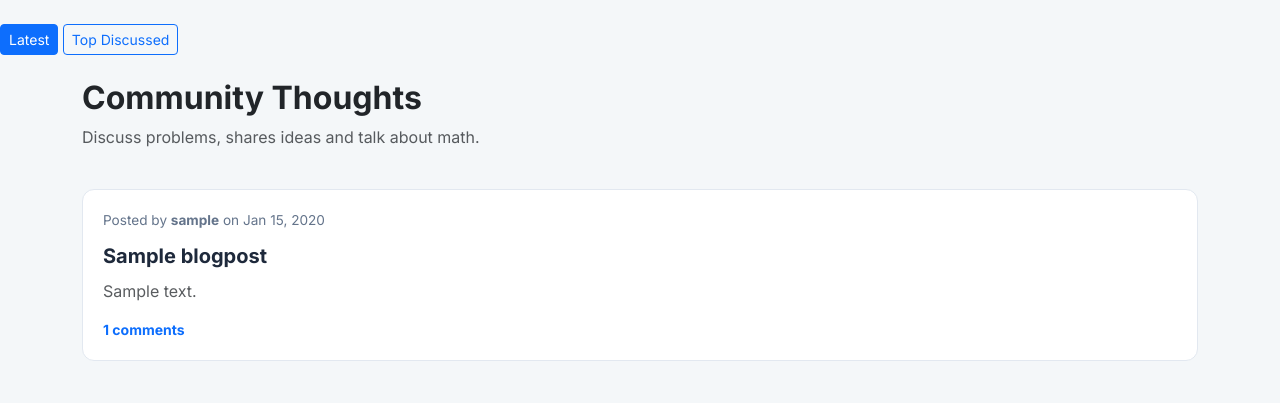
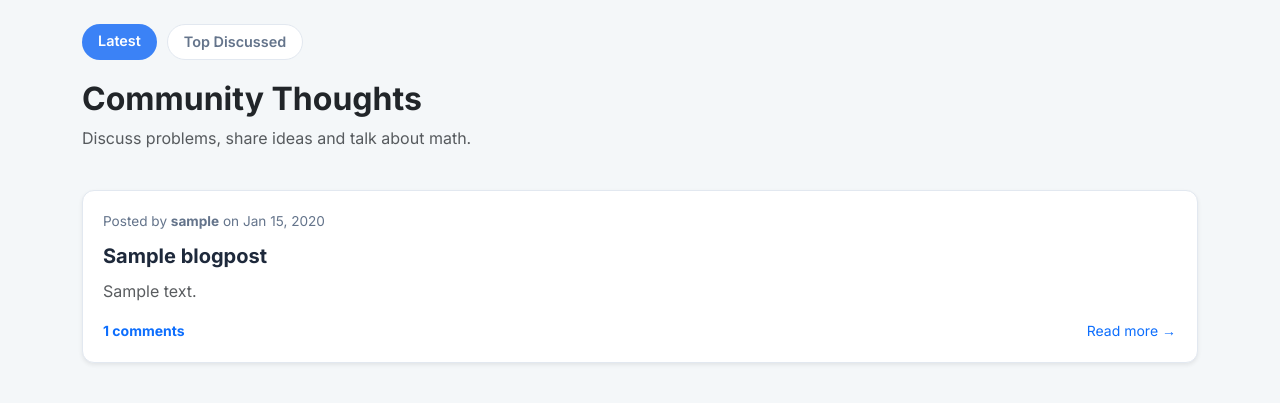
Before and after one commit to HASGITH/Mathforces, a Django app: page /archive/community/ in a window 1280 px wide. Shown: the part 56-459 px from the top of the page. Run offline with Django 5.2, Linux system fonts and the light colour scheme; tables that the repository leaves empty hold one stand-in row (values such as "Sample post").

Commit message:
Added community links and updated templates

```diff
--- a/archive/templates/archive/community.html
+++ b/archive/templates/archive/community.html
@@ -12,6 +12,12 @@
         .post-card:hover { border-color: #3b82f6; }
         .post-title { font-weight: 700; color: #1e293b; text-decoration: none; font-size: 1.25rem; }
         .post-meta { font-size: 0.85rem; color: #64748b; margin-bottom: 10px; }
+        /* Фикс для кнопок сортировки */
+        .sort-tabs { margin-bottom: 20px; display: flex; gap: 10px; }
+        .sort-btn { padding: 6px 16px; border-radius: 20px; font-size: 0.9rem; font-weight: 600; text-decoration: none; transition: 0.3s; }
+        .sort-btn-active { background: #3b82f6; color: white !important; }
+        .sort-btn-inactive { background: white; color: #64748b; border: 1px solid #e2e8f0; }
+        .sort-btn-inactive:hover { border-color: #3b82f6; color: #3b82f6; }
     </style>
 </head>
 <body>
@@ -26,31 +32,39 @@
         </div>
     </nav>
 
-    <div class="mb-4">
-        <a href="?sort=new" class="btn btn-sm {% if sort == 'new' %}btn-primary{% else %}btn-outline-primary{% endif %}">Latest</a>
-        <a href="?sort=discussed" class="btn btn-sm {% if sort == 'discussed' %}btn-primary{% else %}btn-outline-primary{% endif %}">Top Discussed</a>
-    </div>
+    <div class="container">
+        <div class="sort-tabs">
+            <a href="?sort=new" class="sort-btn {% if sort == 'new' or not sort %}sort-btn-active{% else %}sort-btn-inactive{% endif %}">Latest</a>
+            <a href="?sort=discussed" class="sort-btn {% if sort == 'discussed' %}sort-btn-active{% else %}sort-btn-inactive{% endif %}">Top Discussed</a>
+        </div>
 
-    <div class="container">
         <div class="d-flex justify-content-between align-items-center mb-4">
             <div>
                 <h2 class="fw-bold">Community Thoughts</h2>
-                <p class="text-muted">Discuss problems, shares ideas and talk about math.</p>
+                <p class="text-muted">Discuss problems, share ideas and talk about math.</p>
             </div>
             {% if user.is_authenticated %}
-            <a href="{% url 'create_post' %}" class="btn btn-primary fw-bold">Create Post</a>
+                <a href="{% url 'create_post' %}" class="btn btn-primary fw-bold shadow-sm">Create Post</a>
             {% endif %}
         </div>
 
         {% for post in posts %}
-        <div class="post-card">
+        <div class="post-card shadow-sm">
             <div class="post-meta">Posted by <b>{{ post.author.username }}</b> on {{ post.created_at|date:"M d, Y" }}</div>
             <a href="{% url 'post_detail' post.id %}" class="post-title">{{ post.title }}</a>
             <div class="mt-2 text-muted">{{ post.content|truncatewords:30 }}</div>
-            <div class="mt-3 small fw-bold text-primary">{{ post.comments.count }} comments</div>
+            <div class="mt-3 d-flex justify-content-between align-items-center">
+                <span class="small fw-bold text-primary">{{ post.comments.count }} comments</span>
+                <a href="{% url 'post_detail' post.id %}" class="btn btn-link btn-sm p-0 text-decoration-none">Read more →</a>
+            </div>
         </div>
         {% empty %}
-        <p class="text-center text-muted">No posts yet. Be the first one!</p>
+        <div class="text-center py-5">
+            <p class="text-muted fs-5">No posts yet. Be the first one!</p>
+            {% if user.is_authenticated %}
+                <a href="{% url 'create_post' %}" class="btn btn-outline-primary">Create the first post</a>
+            {% endif %}
+        </div>
         {% endfor %}
     </div>
 </body>
```
